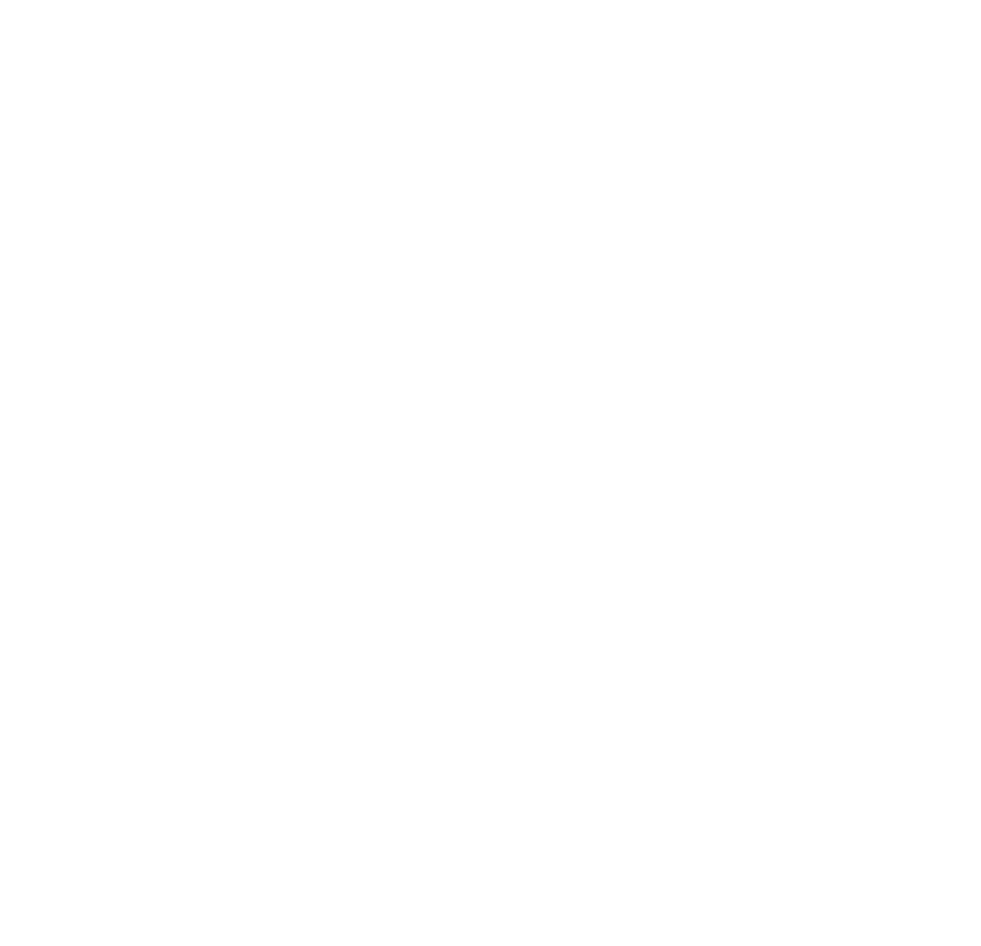
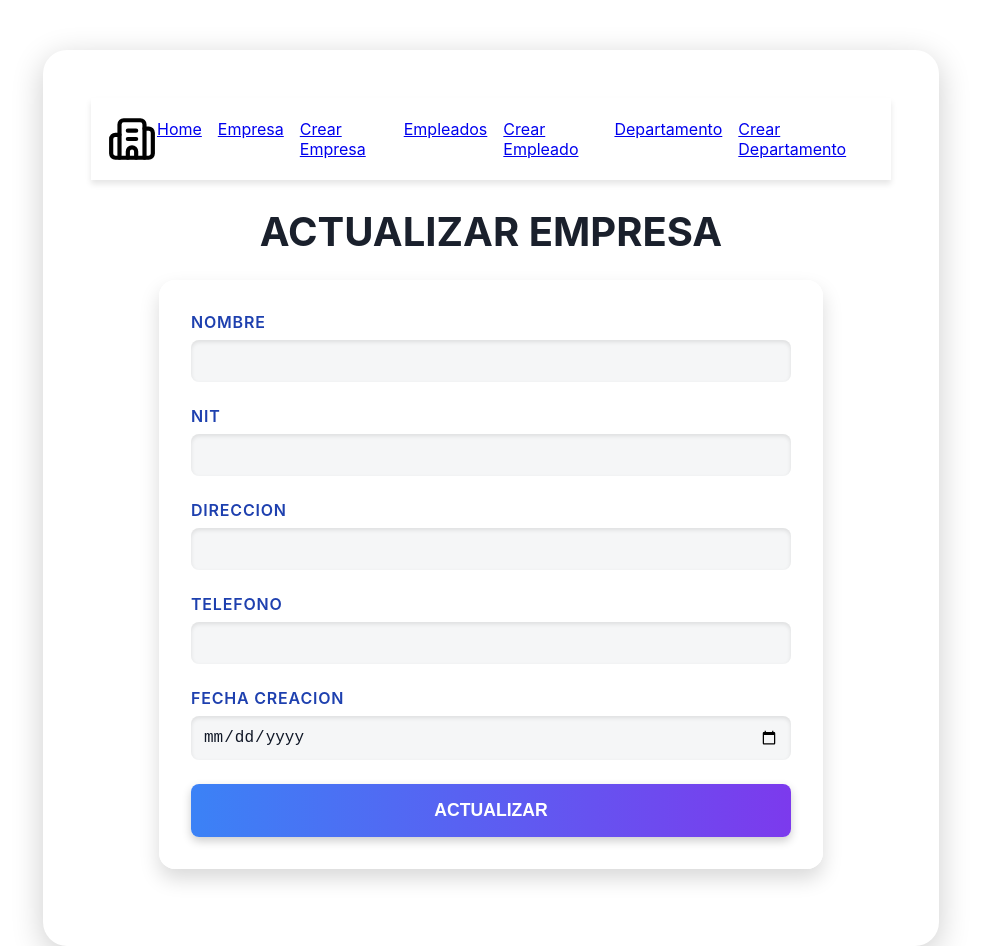
Before and after one commit to JARAK22/PeticionesGETPOST, a React (Vite) app: page /actualizar-empresa/1 in a window 1280 px wide. Before the commit this address had no page. Shown: the whole page, without its empty margins (149-1130 px from the left). Before the commit the page ends 800 px from the top, so only its background shows below. Built offline with nearby package versions, Linux system fonts and the light colour scheme.

Commit message:
Nuevas peticiones

```diff
--- a/src/App.jsx
+++ b/src/App.jsx
@@ -1,12 +1,14 @@
-import Empleados from './components/Empleados';
-import CrearEmpleado from './components/CrearEmpleado';
-import Empresa from './components/Empresa';
-import CrearEmpresa from './components/CrearEmpresa';
-import Departamento from './components/Departamento';
-import CrearDepartamento from './components/CrearDepartamento';
-import ActualizarEmpleado from './components/ActualizarEmpleado';
-import Home from './components/Home';
-import { BrowserRouter as Router, Routes, Route } from 'react-router-dom';
+import Empleados from "./components/Empleados";
+import CrearEmpleado from "./components/CrearEmpleado";
+import Empresa from "./components/Empresa";
+import CrearEmpresa from "./components/CrearEmpresa";
+import Departamento from "./components/Departamento";
+import CrearDepartamento from "./components/CrearDepartamento";
+import ActualizarEmpleado from "./components/ActualizarEmpleado";
+import ActualizarEmpresa from "./components/ActualizarEmpresa";
+import ActualizarDepartamento from "./components/ActualizarDepartamento";
+import Home from "./components/Home";
+import { BrowserRouter as Router, Routes, Route } from "react-router-dom";
 
 function App() {
   return (
@@ -20,7 +22,18 @@ function App() {
           <Route path="/crear-empleado" element={<CrearEmpleado />} />
           <Route path="/departamento" element={<Departamento />} />
           <Route path="/crear-departamento" element={<CrearDepartamento />} />
-          <Route path="/actualizar-empleado/:id" element={<ActualizarEmpleado />} />
+          <Route
+            path="/actualizar-empleado/:id"
+            element={<ActualizarEmpleado />}
+          />
+          <Route
+            path="/actualizar-empresa/:id"
+            element={<ActualizarEmpresa />}
+          />
+          <Route
+            path="/actualizar-departamento/:id"
+            element={<ActualizarDepartamento />}
+          />
         </Routes>
       </Router>
     </div>
--- /dev/null
+++ b/src/components/ActualizarDepartamento.jsx
@@ -0,0 +1,62 @@
+import { useState } from "react";
+import { useParams } from "react-router-dom";
+import { Link } from "react-router-dom";
+
+function ActualizarDepartamento() {
+  const { iddepartamento } = useParams();
+  const [nombre, setNombre] = useState("");
+  const [descripcion, setDescripcion] = useState("");
+  const [empresa_id, setEmpresaId] = useState("");
+
+  //para capturas los estados de una varieble como una caja donde nos permite modificarlas con el set
+  const { id } = useParams();
+
+  async function actualizar(e) {
+    e.preventDefault();
+    await fetch(
+      `https://skojryaxbquqtwvuyhfv.supabase.co/rest/v1/departamento?id=eq.${id}`,
+      {
+        method: "PATCH",
+        headers: {
+          "Content-Type": "application/json",
+          apikey:
+            "eyJhbGciOiJIUzI1NiIsInR5cCI6IkpXVCJ9.eyJpc3MiOiJzdXBhYmFzZSIsInJlZiI6InNrb2pyeWF4YnF1cXR3dnV5aGZ2Iiwicm9sZSI6ImFub24iLCJpYXQiOjE3NTc1MTQ0MTUsImV4cCI6MjA3MzA5MDQxNX0.nZMSWKNIve_UmSe1KEehy9ocL2FIR25QflnccDRQ998",
+          Authorization:
+            "Bearer eyJhbGciOiJIUzI1NiIsInR5cCI6IkpXVCJ9.eyJpc3MiOiJzdXBhYmFzZSIsInJlZiI6InNrb2pyeWF4YnF1cXR3dnV5aGZ2Iiwicm9sZSI6ImFub24iLCJpYXQiOjE3NTc1MTQ0MTUsImV4cCI6MjA3MzA5MDQxNX0.nZMSWKNIve_UmSe1KEehy9ocL2FIR25QflnccDRQ998",
+        }, //cerp donde se envia la informacion
+        body: JSON.stringify({
+          nombre: nombre,
+          descripcion: descripcion,
+          empresa_id: empresa_id,
+        }),
+      }
+    ).then((res) => res.json());
+  }
+
+  return (
+    <div>
+      <h2>Actualizar Departamento</h2>
+      <form onSubmit={actualizar}>
+        <input
+          placeholder="Escriba Nombre"
+          type="text"
+          onChange={(e) => setNombre(e.target.value)}
+        ></input>
+        <input
+          placeholder="Escriba Descripcion"
+          type="text"
+          onChange={(e) => setDescripcion(e.target.value)}
+        ></input>
+        <input
+          placeholder="Escriba Empresa Id"
+          type="text"
+          onChange={(e) => setEmpresaId(e.target.value)}
+        ></input>
+
+        <button type="submit">Actualizar</button>
+      </form>
+      <Link to="/departamentos">Volver</Link>
+    </div>
+  );
+}
+export default ActualizarDepartamento;
--- /dev/null
+++ b/src/components/ActualizarEmpresa.jsx
@@ -0,0 +1,90 @@
+import { useState } from "react";
+import { useParams } from "react-router-dom";
+import NavBar from "./NavBar";
+
+function ActualizarEmpresa() {
+  const [empresa, setEmpresa] = useState({
+    nombre: "",
+    nit: "",
+    direccion: "",
+    telefono: "",
+    fecha_creacion: "",
+  });
+  const { id } = useParams();
+
+  async function actualizar(e) {
+    e.preventDefault();
+    await fetch(
+      `https://skojryaxbquqtwvuyhfv.supabase.co/rest/v1/empresa?id=eq.${id}`,
+      {
+        method: "PATCH",
+        headers: {
+          "content-type": "application/json",
+          apiKey:
+            "eyJhbGciOiJIUzI1NiIsInR5cCI6IkpXVCJ9.eyJpc3MiOiJzdXBhYmFzZSIsInJlZiI6InNrb2pyeWF4YnF1cXR3dnV5aGZ2Iiwicm9sZSI6ImFub24iLCJpYXQiOjE3NTc1MTQ0MTUsImV4cCI6MjA3MzA5MDQxNX0.nZMSWKNIve_UmSe1KEehy9ocL2FIR25QflnccDRQ998",
+          Authorization:
+            "Bearer eyJhbGciOiJIUzI1NiIsInR5cCI6IkpXVCJ9.eyJpc3MiOiJzdXBhYmFzZSIsInJlZiI6InNrb2pyeWF4YnF1cXR3dnV5aGZ2Iiwicm9sZSI6ImFub24iLCJpYXQiOjE3NTc1MTQ0MTUsImV4cCI6MjA3MzA5MDQxNX0.nZMSWKNIve_UmSe1KEehy9ocL2FIR25QflnccDRQ998",
+        },
+        body: JSON.stringify({
+          nombre: empresa.nombre,
+          nit: empresa.nit,
+          direccion: empresa.direccion,
+          telefono: empresa.telefono,
+          fecha_creacion: empresa.fecha_creacion,
+        }),
+      }
+    ).then((res) => res.json());
+  }
+
+
+  return (
+    <div className="container-crear-empleado">
+      <NavBar />
+      <h1>ACTUALIZAR EMPRESA</h1>
+      <form onSubmit={actualizar} className="form-crear-empleado">
+        <label htmlFor="nombre">Nombre</label>
+        <input
+          type="text"
+          id="nombre"
+          name="nombre"
+          onChange={(e) => setEmpresa({ ...empresa, nombre: e.target.value })}
+        />
+        <label htmlFor="nit">Nit</label>
+        <input
+          type="text"
+          id="nit"
+          name="nit"
+          onChange={(e) => setEmpresa({ ...empresa, nit: e.target.value })}
+        />
+        <label htmlFor="direccion">Direccion</label>
+        <input
+          type="text"
+          id="direccion"
+          name="direccion"
+          onChange={(e) =>
+            setEmpresa({ ...empresa, direccion: e.target.value })
+          }
+        />
+        <label htmlFor="telefono">Telefono</label>
+        <input
+          type="text"
+          id="telefono"
+          name="telefono"
+          onChange={(e) => setEmpresa({ ...empresa, telefono: e.target.value })}
+        />
+        <label htmlFor="fecha_creacion">Fecha Creacion</label>
+        <input
+          type="date"
+          id="fecha_creacion"
+          name="fecha_creacion"
+          onChange={(e) =>
+            setEmpresa({ ...empresa, fecha_creacion: e.target.value })
+          }
+        />
+        <button type="submit">ACTUALIZAR</button>
+      </form>
+    </div>
+  );
+}
+
+export default ActualizarEmpresa;
--- a/src/components/Departamento.jsx
+++ b/src/components/Departamento.jsx
@@ -1,9 +1,11 @@
 import { useState, useEffect } from 'react';
+import { useNavigate } from 'react-router-dom';
 import NavBar from './NavBar';
 
 function Departamento() {
 
     const [departamento, setDepartamento] = useState([]);
+    const navigate = useNavigate();
 
     useEffect(() => {
         fetch('https://skojryaxbquqtwvuyhfv.supabase.co/rest/v1/departamento?select=*', {
@@ -15,7 +17,7 @@ function Departamento() {
     }, []);
 
     function editarDepartamento(id) {
-        console.log(id);
+        navigate(`/actualizar-departamento/${id}`);
     }
 
     async function eliminarDepartamento(id) {
--- a/src/components/Empresa.jsx
+++ b/src/components/Empresa.jsx
@@ -1,9 +1,11 @@
 import { useState, useEffect } from 'react';
+import { useNavigate } from 'react-router-dom';
 import NavBar from './NavBar';
 
 function Empresa() {
 
     const [empresa, setEmpresa] = useState([]);
+    const navigate = useNavigate();
 
     useEffect(() => {
         fetch('https://skojryaxbquqtwvuyhfv.supabase.co/rest/v1/empresa?select=*', {
@@ -16,6 +18,7 @@ function Empresa() {
 
     function editarEmpresa(id) {
         console.log(id);
+        navigate(`/actualizar-empresa/${id}`);
     }
 
     async function eliminarEmpresa(id) {
```
